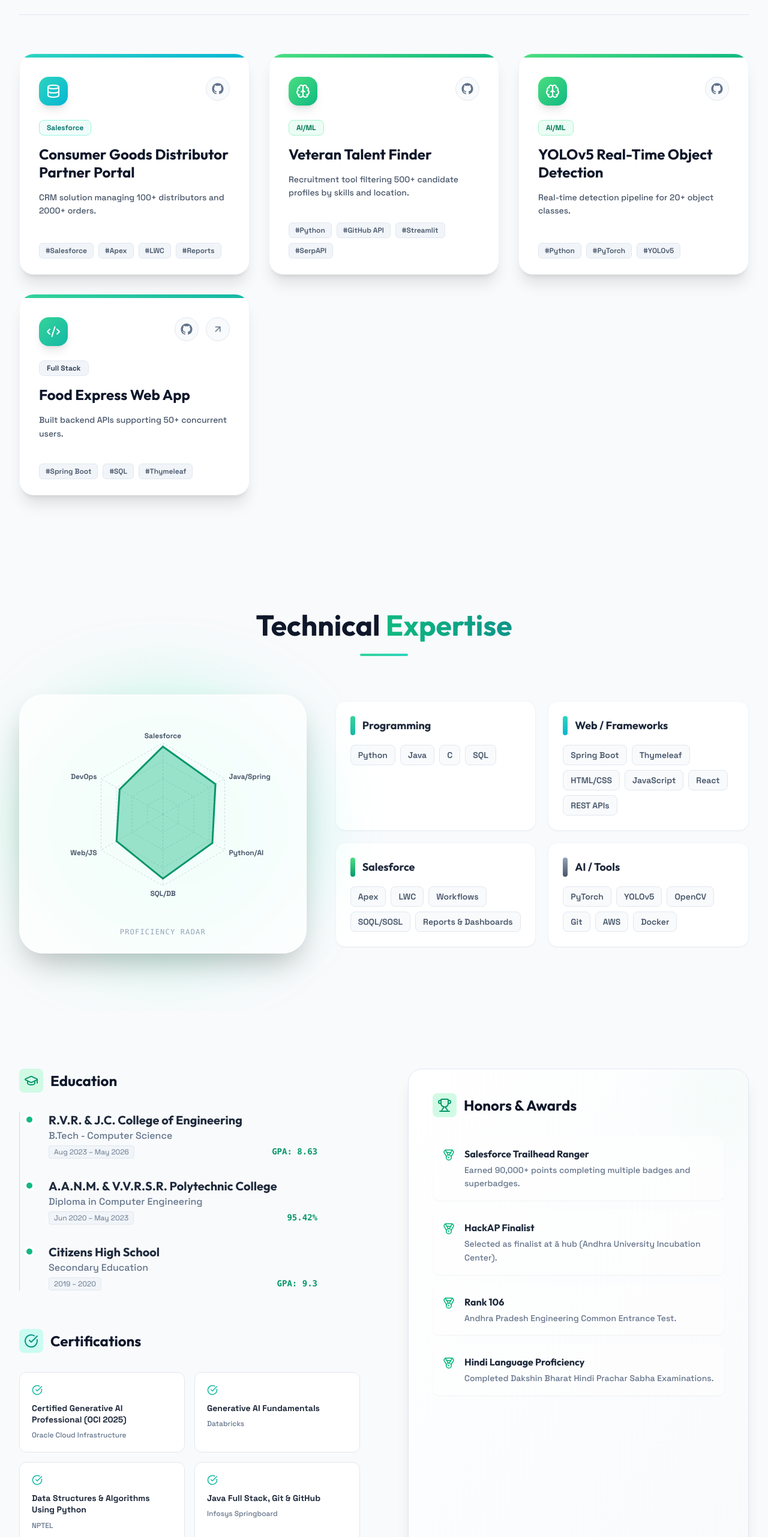
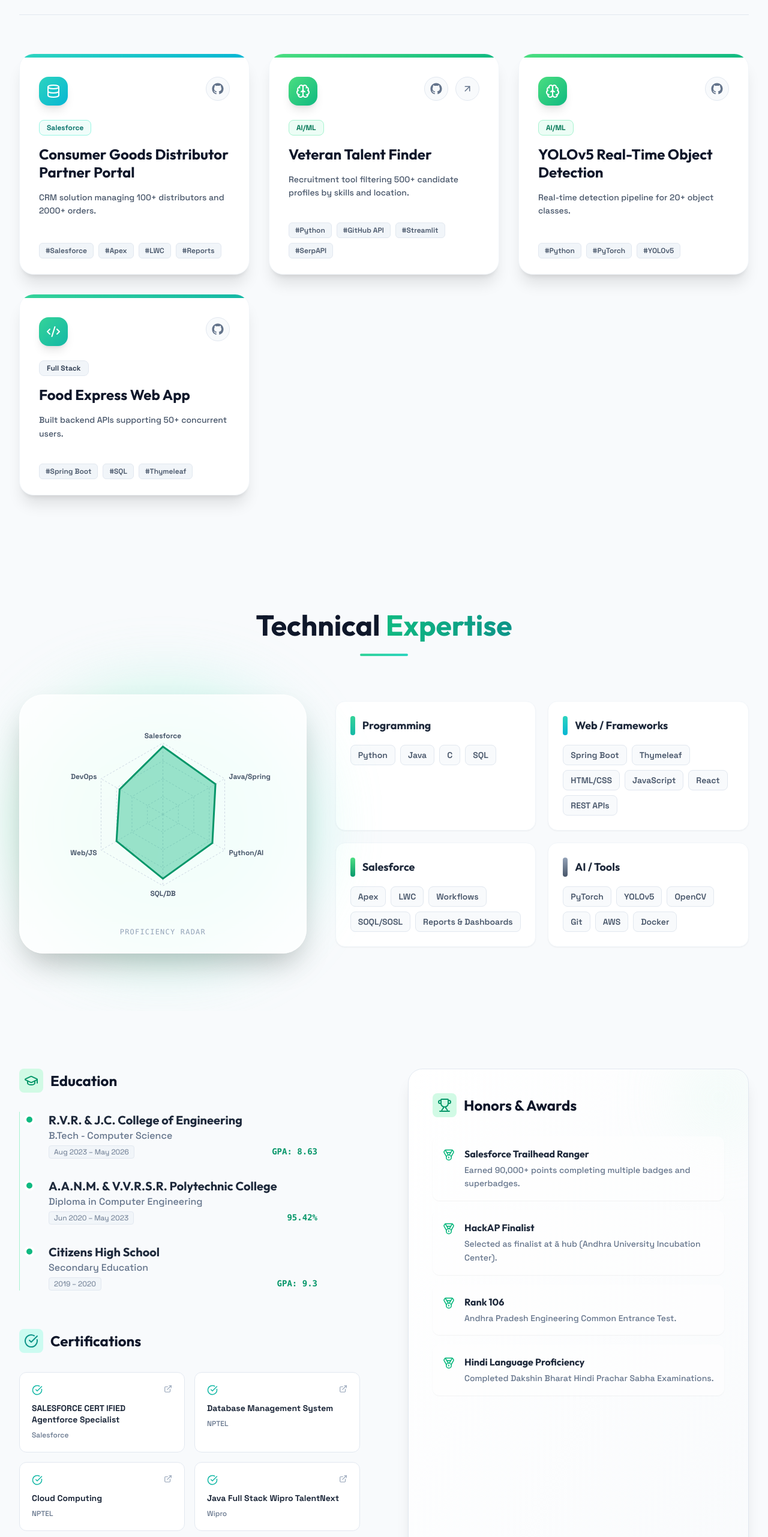
Before and after one commit to TARUN-1526/tarun_d, a React (Vite) app: page / in a window 1280 px wide. Shown: the part 2943-5506 px from the top of the page at 60% size. Built offline with nearby package versions, Linux system fonts and the light colour scheme.

Commit message:
added links to projects and Certificates

```diff
--- a/constants.ts
+++ b/constants.ts
@@ -68,49 +68,50 @@ export const PROJECTS: ProjectItem[] = [
     "title": "Consumer Goods Distributor Partner Portal",
     "tech": "Salesforce, Apex, LWC, Reports",
     "category": "Salesforce",
-    "github": "https://github.com/TARUN-1526/partner-portal",
     "description": [
       "CRM solution managing 100+ distributors and 2000+ orders.",
       "Automated workflows and approval processes reduced manual reporting effort by 40%.",
       "Tracks inventory and sales pipelines efficiently."
-    ]
+    ],
+    "github": "https://github.com/TARUN-1526/tcs_LastMile_project"
   },
   {
     "id": 2,
     "title": "Veteran Talent Finder",
     "tech": "Python, GitHub API, Streamlit, SerpAPI",
     "category": "AI/ML",
-    "github": "https://github.com/TARUN-1526/veteran-talent-finder",
     "description": [
       "Recruitment tool filtering 500+ candidate profiles by skills and location.",
       "Improved selection efficiency by 50% with filtering, pagination, and CSV export.",
       "Coordinated UI/UX design and backend integration."
-    ]
+    ],
+    "link": "www.github.com",
+    "github": "https://github.com/TARUN-1526/veteran-talent-finder",
+    "demo": "https://veteran-talent-finder-jc3hsrnuhehb6uszg8waac.streamlit.app/"
   },
   {
     "id": 3,
     "title": "YOLOv5 Real-Time Object Detection",
     "tech": "Python, PyTorch, YOLOv5",
     "category": "AI/ML",
-    "github": "https://github.com/TARUN-1526/yolov5-real-time",
     "description": [
       "Real-time detection pipeline for 20+ object classes.",
       "Improved mAP by 15% using data augmentation.",
       "Reduced inference time by 30% through batch optimization."
-    ]
+    ],
+    "github": "https://github.com/AabidMK/Object-Recognition-System__Infosys_Internship_Feb2025/tree/Tarun"
   },
   {
     "id": 4,
     "title": "Food Express Web App",
     "tech": "Spring Boot, SQL, Thymeleaf",
     "category": "Full Stack",
-    "github": "https://github.com/TARUN-1526/food-express",
-    "demo": "https://food-express.example.com",
     "description": [
       "Built backend APIs supporting 50+ concurrent users.",
       "Optimized SQL queries and caching to reduce response time by 25%.",
       "Implemented secure authentication and full frontend integration."
-    ]
+    ],
+    "github": "https://github.com/TARUN-1526/Food_Express"
   }
 ];
 
@@ -186,40 +187,65 @@ export const CHART_DATA = [
   {
     "subject": "Salesforce",
     "A": 95,
-    "fullMark": 100
+    "fullMark": 80
   },
   {
     "subject": "Java/Spring",
     "A": 85,
-    "fullMark": 100
+    "fullMark": 80
   },
   {
     "subject": "Python/AI",
     "A": 80,
-    "fullMark": 100
+    "fullMark": 70
   },
   {
     "subject": "SQL/DB",
     "A": 90,
-    "fullMark": 100
+    "fullMark": 90
   },
   {
     "subject": "Web/JS",
     "A": 75,
-    "fullMark": 100
+    "fullMark": 80
   },
   {
     "subject": "DevOps",
     "A": 70,
-    "fullMark": 100
+    "fullMark": 10
   }
 ];
 
 export const CERTIFICATIONS: Certification[] = [
   {
+    "name": "SALESFORCE CERT IFIED Agentforce Specialist",
+    "issuer": "Salesforce",
+    "details": " ISSUED: December 06, 2025,  CREDENTIAL_ID: 7141951",
+    "link": "https://drive.google.com/file/d/1lmIAA-hdcnQKjSDusnNRCQ3t00OZa5nf/view?usp=sharing"
+  },
+  {
+    "name": "Database Management System",
+    "issuer": "NPTEL",
+    "details": "",
+    "link": "https://drive.google.com/file/d/1J-cj9VwcLdk0KAkudJ1CnrLk1VpnCQS3/view?usp=sharing"
+  },
+  {
+    "name": "Cloud Computing",
+    "issuer": "NPTEL",
+    "details": "",
+    "link": "https://drive.google.com/file/d/1rVZ1LYiruNran_KCxSdFIOeSvoWdtGEf/view?usp=sharing"
+  },
+  {
+    "name": "Java Full Stack Wipro TalentNext",
+    "issuer": "Wipro",
+    "details": "ID:: TNext_SE_25_J_251710025 ",
+    "link": "https://drive.google.com/file/d/1QWc8cMuUobyQHHdmEpT7zBZ2_arjKCtK/view?usp=sharing"
+  },
+  {
     "name": "Certified Generative AI Professional (OCI 2025)",
     "issuer": "Oracle Cloud Infrastructure",
-    "details": "ID: 102246585OCI25GAIOCP"
+    "details": "ID: 102246585OCI25GAIOCP",
+    "link": "https://drive.google.com/file/d/1-yf2mEbiAnEhZ2jouyObvza4Li3Vd1i8/view?usp=sharing"
   },
   {
     "name": "Generative AI Fundamentals",
```
